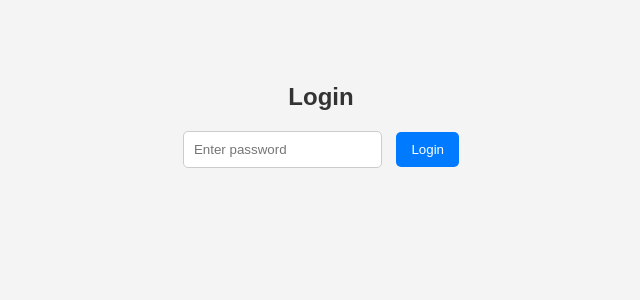
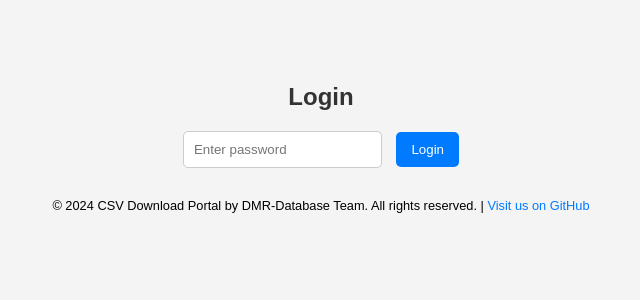
Before and after one commit to DMR-Database/dmr-database-frontend, a PHP site: page / in a window 1280 px wide. Shown: the part 137-437 px from the top of the page, without its empty margins (319-959 px from the left). Run offline with PHP 8.4, Linux system fonts and the light colour scheme.

Commit message:
<added new menus etc>

```diff
--- a/index.php
+++ b/index.php
@@ -430,15 +430,15 @@ if (isset($_POST['download_all'])) {
         </div>
 
         <div id="download-anytone" class="section">
-            <h2>Generate and Download the Anytone DMR-Database</h2>
+            <h2>Generate and Download the Full Anytone DMR-Database</h2>
             <form action="" method="post">
                 <button type="submit" name="download_all_anytone">Download Full CSV for Anytone</button>
             </form>
-            <h2>Generate and Download Dutch DMR-Database for Anytone</h2>
+            <h2>Generate and Download the Dutch DMR-Database for Anytone</h2>
             <form action="" method="post">
                 <button type="submit" name="download_dutch">Download Dutch CSV for Anytone</button>
             </form>
-            <h2>Generate and Download Filtered DMR-Database for Anytone</h2>
+            <h2>Generate and Download a Filtered DMR-Database for Anytone</h2>
             <form action="" method="post">
                 <label for="filter">Select Country</label>
                 <select name="filter" id="filter">
@@ -634,32 +634,37 @@ if (isset($_POST['download_all'])) {
                     <option value="645">Zambia 645</option>
                     <option value="648">Zimbabwe 648</option>
                 </select>
-                <button type="submit" name="download_filtered_anytone">Download Filtered CSV</button>
+                <button type="submit" name="download_filtered">Download Filtered CSV</button>
             </form>
         </div>
 
         <div id="download-hd1" class="section">
-            <h2>Generate and Download the Ailunce HD1 DMR-Database</h2>
+            <h2>Generate and Download the Full Ailunce HD1 DMR-Database</h2>
             <form action="" method="post">
                 <button type="submit" name="download_all_hd1">Download Full CSV for Ailunce HD1</button>
             </form>
-            <h2>Generate and Download Dutch DMR Database for Ailunce HD1</h2>
+            <h2>Generate and Download the Dutch DMR Database for Ailunce HD1</h2>
             <form action="" method="post">
                 <button type="submit" name="download_dutch_hd1">Download Dutch CSV for Ailunce HD1</button>
             </form>
         </div>
 
+
         <div id="download-tytera" class="section">
-            <h2>Generate and Download the AnyTone D878UV DMR-Database</h2>
+            <h2>Generate and Download the Full Tytera MD380/390 DMR-Database</h2>
             <form action="" method="post">
-                <button type="submit" name="download_all_anytone">Download Full CSV for AnyTone D878UV</button>
+                <button type="submit" name="download_all_tytera">Download Full CSV for Tytera MD380/390</button>
+            </form>
+            <h2>Generate and Download the Dutch Tytera MD380/390 DMR-Database</h2>
+	    <form action="" method="post">
+                <button type="submit" name="download_dutch_tytera">Download Dutch CSV for Tytera MD380/390</button>
             </form>
         </div>
 
         <div id="download-pistar" class="section">
-            <h2>Generate and Download the Pi-Star CSV</h2>
+            <h2>Generate and Download the Full Pi-Star/WPSD DMR-Database</h2>
             <form action="" method="post">
-                <button type="submit" name="download_pistar">Download DMR-Database for Pi-Star (not done yet)</button>
+                <button type="submit" name="download_pistar">Download Full CSV for Pi-Star (not done yet)</button>
             </form>
         </div>
 
@@ -703,5 +708,9 @@ if (isset($_POST['download_all'])) {
             document.getElementById(sectionId).style.display = 'block';
         }
     </script>
+    </script>
+    <div class="copyright">
+        &copy; 2024 CSV Download Portal by DMR-Database Team. All rights reserved. | <a href="https://github.com/DMR-Database" target="_blank">Visit us on GitHub</a>
+    </div>
 </body>
 </html>
```
